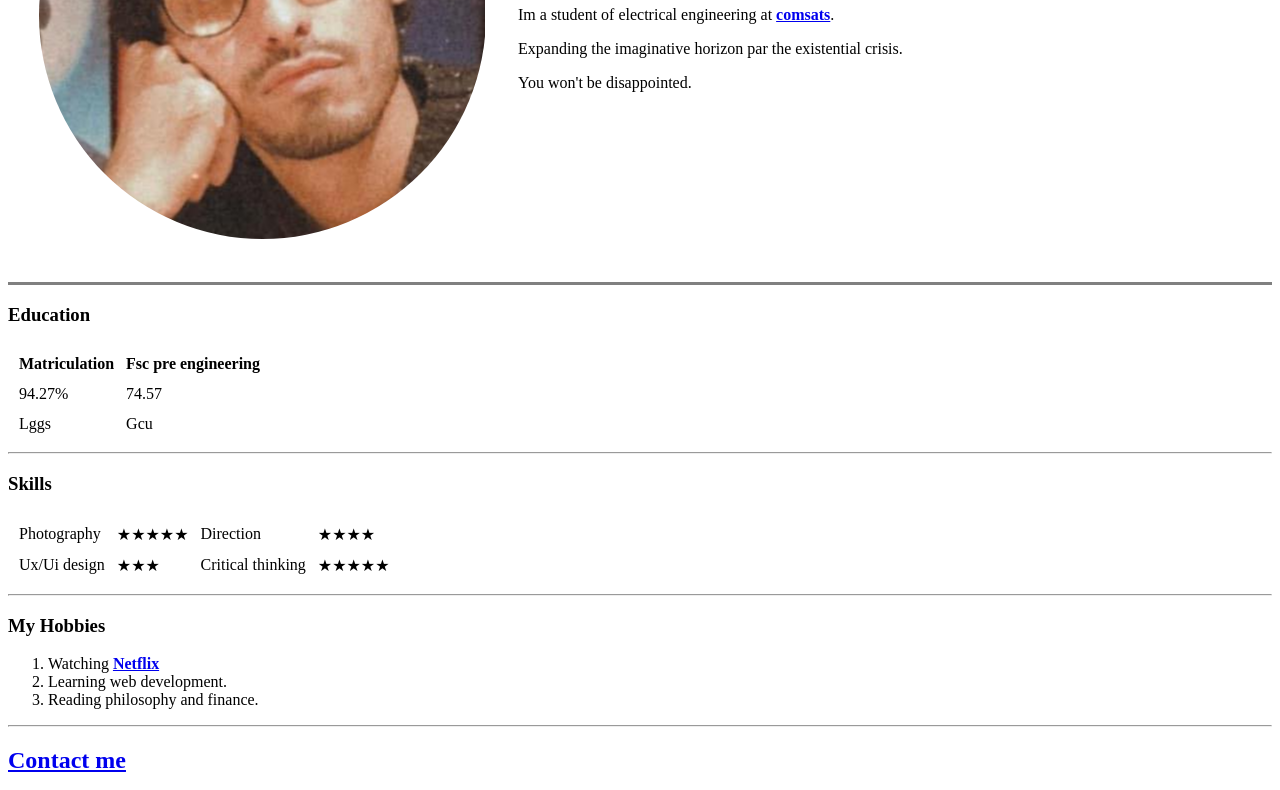
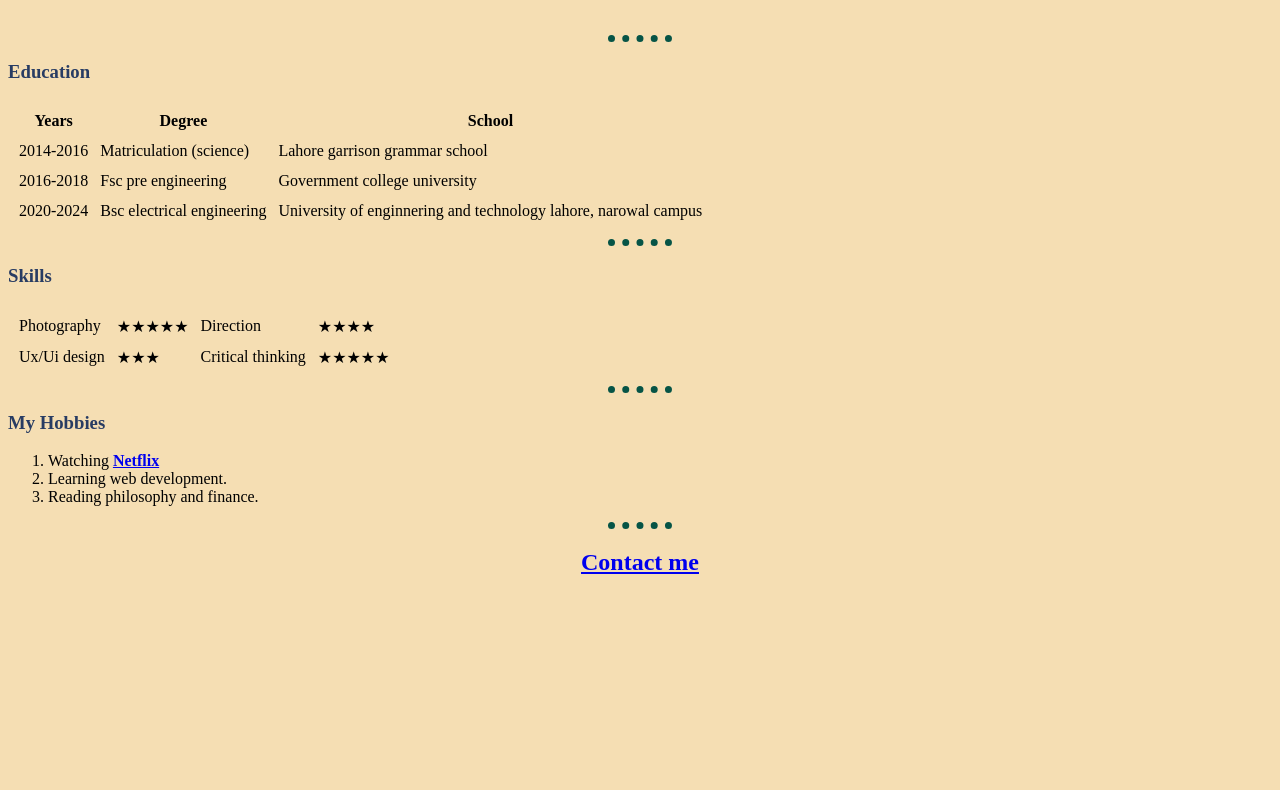
Before and after one commit to moizghuman/cv, a plain HTML site: page index.html in a window 1280 px wide. Shown: the part 247-1037 px from the top of the page. After the commit the page ends 843 px from the top, so only its background shows below. Drawn offline with Linux system fonts and the light colour scheme.

Commit message:
Update index.html.2

```diff
--- a/index.html
+++ b/index.html
@@ -4,39 +4,49 @@
 <head>
   <meta charset="utf-8">
   <title>Moiz ghuman</title>
+  <link rel="stylesheet" href="css/styles.css">
 </head>
 
 <body>
+
   <table cellspacing="30">
     <tr>
       <td><img src="images/Moiz.png" alt="moiz's picture"></td>
       <td>
         <h1>Moiz Ghuman</h1>
-        <p>Im a student of electrical engineering at <strong><a href="https://www.comsats.edu.pk/">comsats</a></strong>.</p>
-<p>Expanding the imaginative horizon par the existential crisis.</p>
-<p>You won't be disappointed.</p>
+        <p>Im a student of electrical engineering at <strong><a href="https://uet.edu.pk/">university of engineering and technology</a></strong>.</p>
+        <p>Expanding the imaginative horizon par the existential crisis.</p>
+        <p> You won't be disappointed. </p>
       </td>
 
     </tr>
 
   </table>
-  <hr size="3" noshade />
+  <hr>
   <h3>Education</h3>
   <table cellspacing=10>
     <thead>
       <tr>
-        <th>Matriculation</th>
-        <th>Fsc pre engineering</th>
+        <th>Years</th>
+        <th>Degree</th>
+        <th>School</th>
       </tr>
     </thead>
-    <tbody>
-      <td>94.27%</td>
-      <td>74.57</td>
-    </tbody>
-    <tfoot>
-      <td>Lggs</td>
-      <td>Gcu</td>
-    </tfoot>
+    <tr>
+      <td>2014-2016</td>
+      <td>Matriculation (science)</td>
+      <td>Lahore garrison grammar school</td>
+    </tr>
+    <tr>
+      <td>2016-2018</td>
+      <td>Fsc pre engineering</td>
+      <td>Government college university</td>
+    </tr>
+    <tr>
+      <td>2020-2024</td>
+      <td>Bsc electrical engineering</td>
+      <td>University of enginnering and technology lahore, narowal campus</td>
+    </tr>
   </table>
   <hr>
   <h3>Skills</h3>
@@ -63,8 +73,9 @@
     <li>Reading philosophy and finance.</li>
   </ol>
   <hr>
-  <h2><a href="contact.html">Contact me</a></h2>
-
+  <center>
+    <h2><a href="contact.html">Contact me</a></h2>
+  </center>
 
 </body>
 
```
